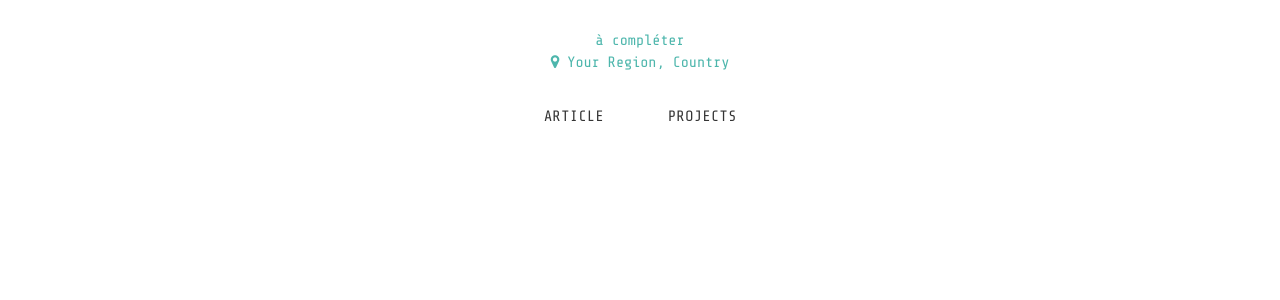
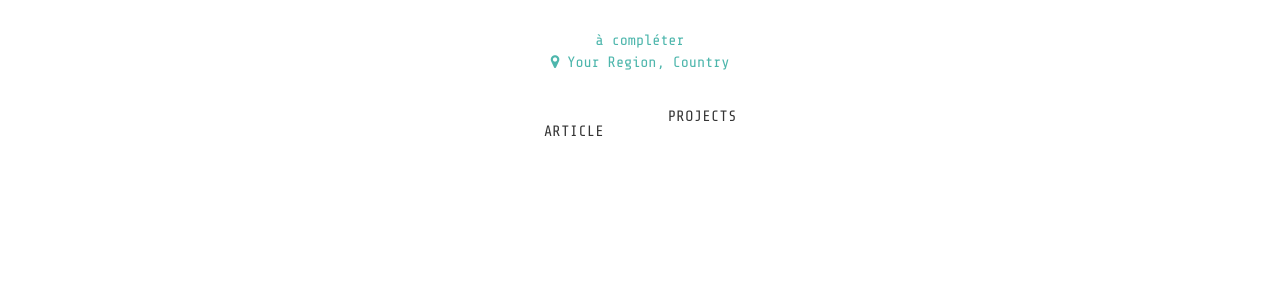
Before and after one commit to b2d3c/2li, a Jekyll site: the page built from index.html, in a window 1280 px wide. Shown: the part 190-490 px from the top of the page. Built offline with Jekyll 4.4.1, drawn with Linux system fonts in a browser that asks for light colours; some web fonts are replaced.

Commit message:
Update index.html

```diff
--- a/index.html
+++ b/index.html
@@ -3,7 +3,7 @@ layout: default
 ---
 <script src="{{ "/styles/index.js" | prepend: site.baseurl }}"></script>
 <div>
-  <a id="posts-btn" class="waves-effect waves-teal btn-flat btn-large" onclick="show_posts();">article</a>
+  <a id="posts-btn" class="waves-effect waves-teal btn-flat btn-large" onclick="show_posts();"><p>article</p></a>
   <a id="projects-btn" class="waves-effect waves-teal btn-flat btn-large" onclick="show_projects();">{{ site.projects_btn }}</a>
 </div>
 <div id="posts">
```
